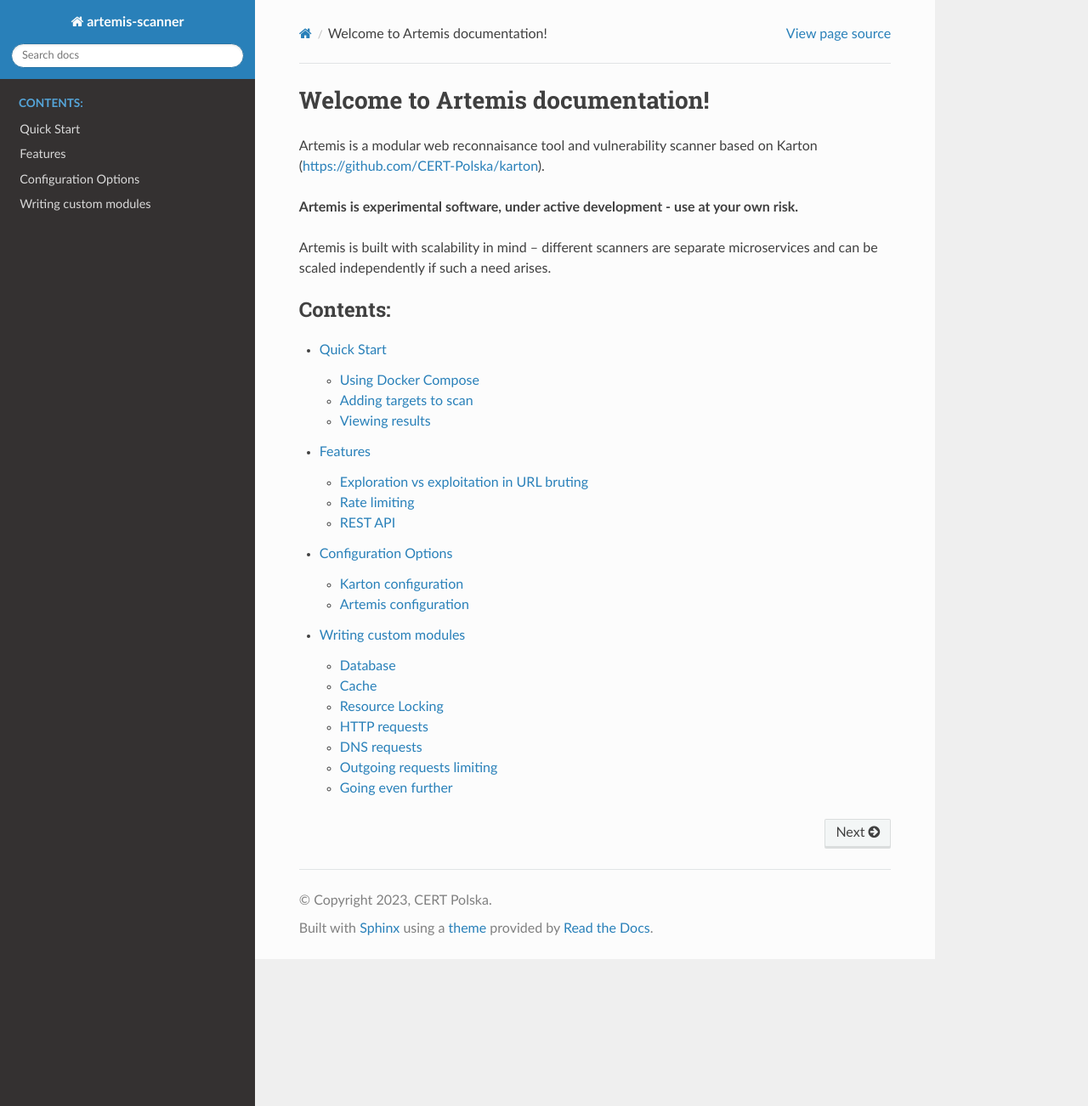
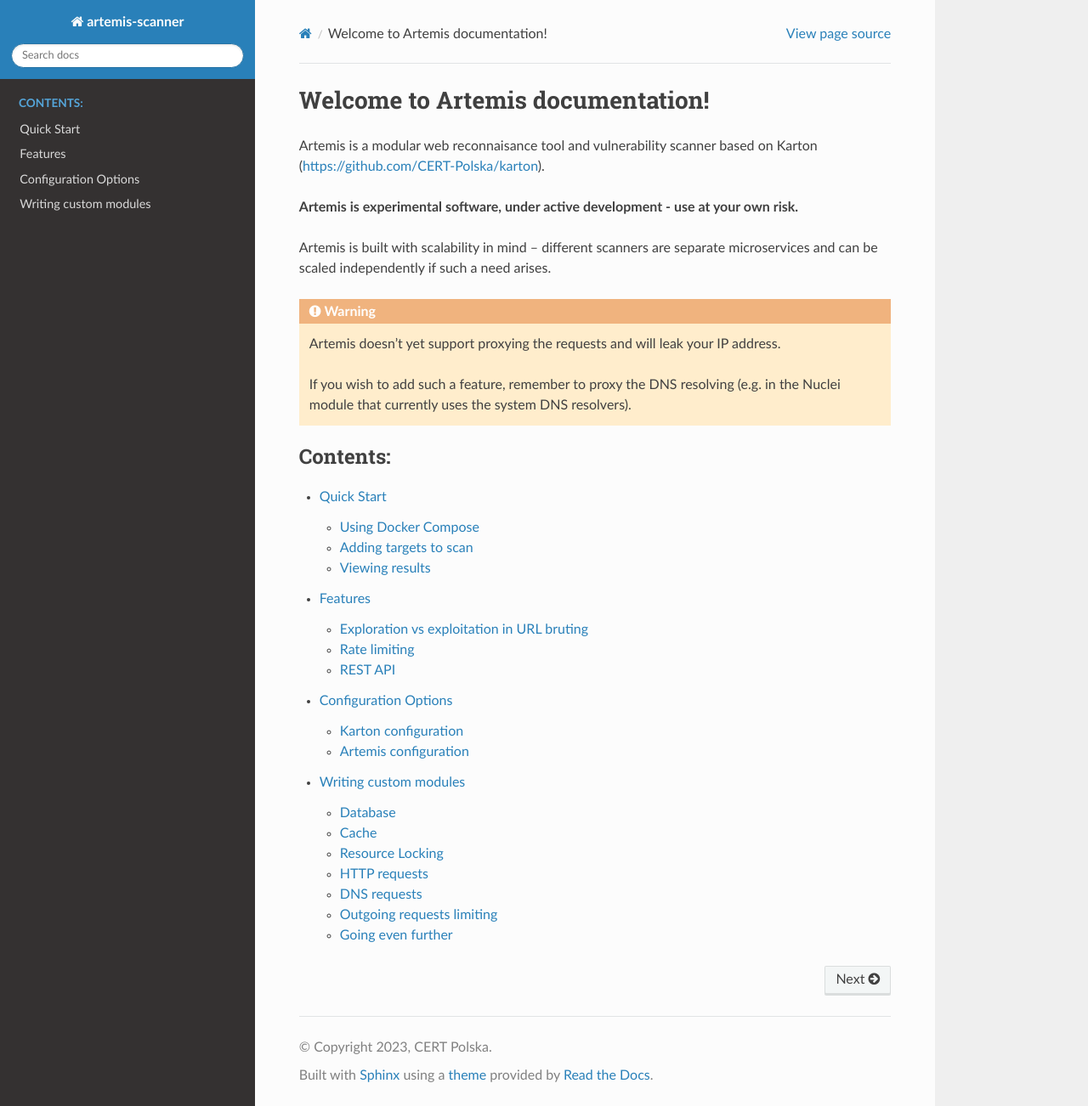
Before and after one commit to CERT-Polska/Artemis, a Sphinx documentation site: the page built from docs/index.rst, in a window 1280 px wide and 1302 px high. Shown: the whole window at 85% size. Built offline with Sphinx 7.4.7 and the Read the Docs theme 2.0.0, drawn with Linux system fonts in a browser that asks for light colours.

```diff
--- a/docs/index.rst
+++ b/docs/index.rst
@@ -9,6 +9,13 @@ Artemis is a modular web reconnaisance tool and vulnerability scanner based on K
 Artemis is built with scalability in mind -- different scanners are separate microservices
 and can be scaled independently if such a need arises.
 
+.. warning::
+  Artemis doesn't yet support proxying the requests and will leak your IP address.
+
+  If you wish to add such a feature, remember to proxy the DNS resolving (e.g. in the Nuclei module
+  that currently uses the system DNS resolvers).
+
+
 .. toctree::
    :maxdepth: 2
    :caption: Contents:
--- a/docs/user-guide/writing-a-module.rst
+++ b/docs/user-guide/writing-a-module.rst
@@ -73,7 +73,7 @@ HTTP requests
 DNS requests
 ------------
 
-All DNS requests are performed by default using DNS-Over-HTTPS. This is done to avoid leaking DNS queries in case of tunneling Artemis requests via TCP proxy such as SOCKS5. DNS requests should be performed using ``ip_lookup`` from `resolvers.py <https://github.com/CERT-Polska/Artemis/blob/main/artemis/resolvers.py>`_.
+DNS requests should be performed using ``ip_lookup`` from `resolvers.py <https://github.com/CERT-Polska/Artemis/blob/main/artemis/resolvers.py>`_.
 
 Outgoing requests limiting
 --------------------------
```
Also changed, not shown: README.md (+0 -5 lines).
